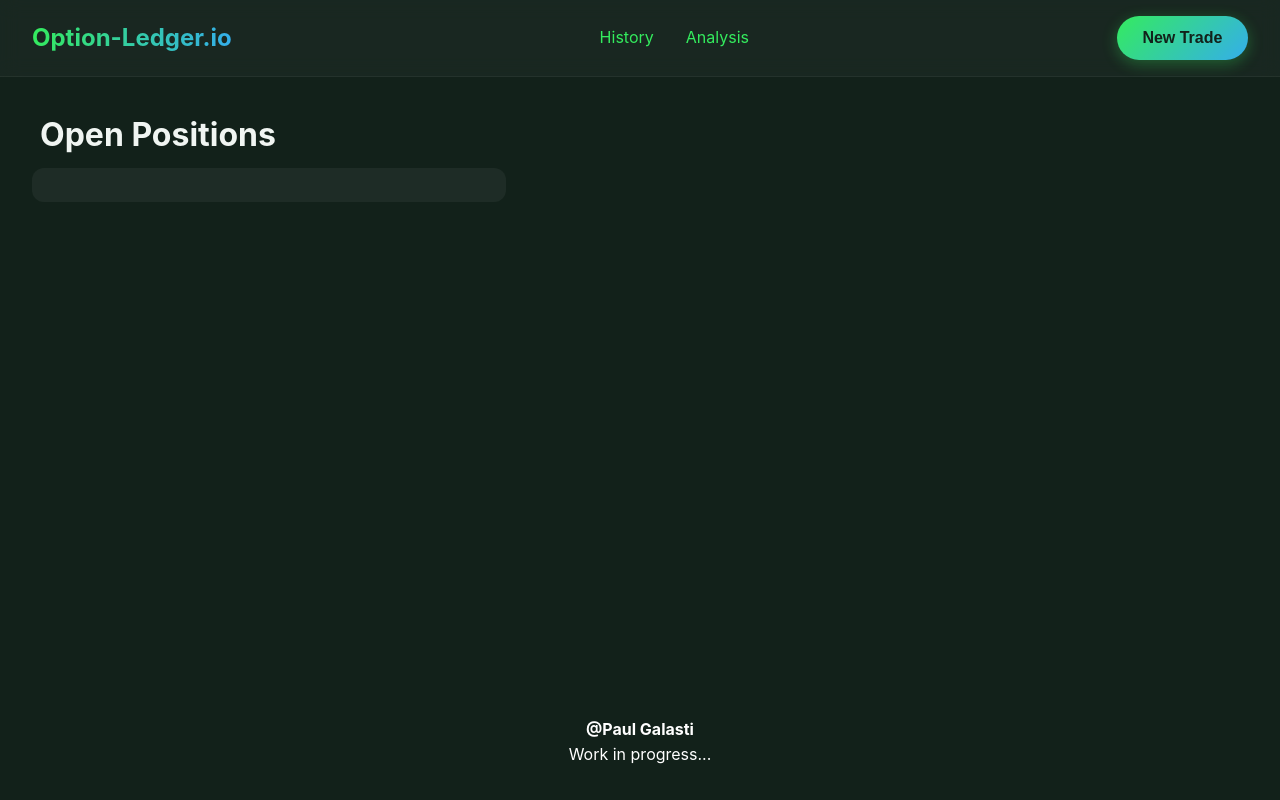
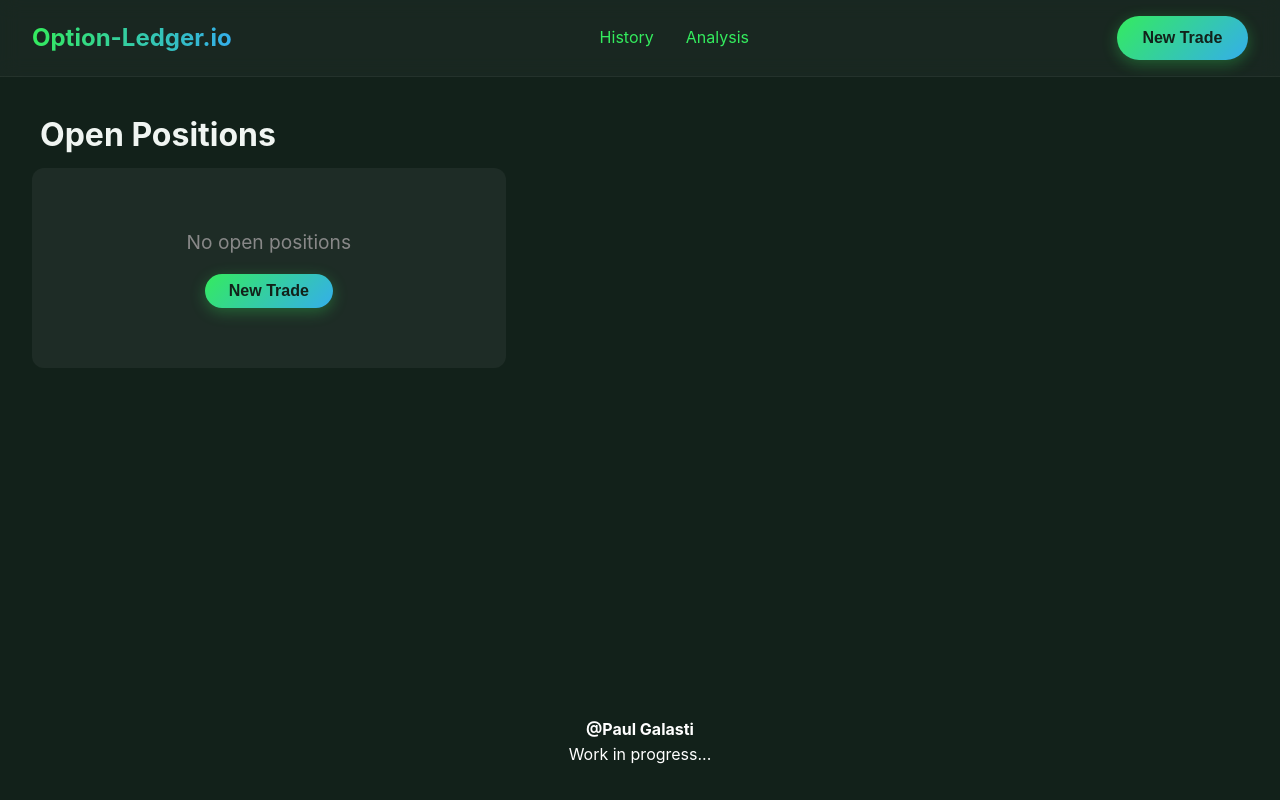
Before and after one commit to pgalasti/option-ledger, a React (Vite) app: page / in a window 1280 px wide. Built offline with nearby package versions, Linux system fonts and the light colour scheme.

Commit message:
Better look if there's no open positions

```diff
--- a/src/App.jsx
+++ b/src/App.jsx
@@ -28,7 +28,7 @@ function App() {
       <Navbar onNewTradeClick={() => setIsNewTradeOpen(true)} />
 
       <main className="app-main" style={{ paddingTop: '2rem', paddingLeft: '2rem', paddingRight: '2rem' }}>
-        <Dashboard positions={positions} />
+        <Dashboard positions={positions} onNewTradeClick={() => setIsNewTradeOpen(true)} />
       </main>
 
       <NewTradeForm
--- a/src/components/Dashboard.jsx
+++ b/src/components/Dashboard.jsx
@@ -1,11 +1,11 @@
 import React from 'react';
 import OpenPositions from './OpenPositions';
 
-const Dashboard = ({ positions }) => {
+const Dashboard = ({ positions, onNewTradeClick }) => {
     return (
         <div className="dashboard-grid">
             <div className="dashboard-left">
-                <OpenPositions positions={positions} />
+                <OpenPositions positions={positions} onNewTradeClick={onNewTradeClick} />
             </div>
             <div className="dashboard-right">
             </div>
--- a/src/components/OpenPositions.jsx
+++ b/src/components/OpenPositions.jsx
@@ -1,6 +1,24 @@
 import PositionSummary from './PositionSummary';
 
-const OpenPositions = ({ positions }) => {
+const OpenPositions = ({ positions, onNewTradeClick }) => {
+
+    if (!positions || positions.length === 0) {
+        return (
+            <div>
+                <h1 style={{ marginLeft: '0.5rem' }}>Open Positions</h1>
+                <div className="card card-open-positions" style={{ marginTop: '0.5rem', display: 'flex', flexDirection: 'column', alignItems: 'center', justifyContent: 'center', minHeight: '200px', color: '#888' }}>
+                    <p style={{ fontSize: '1.2rem', marginBottom: '1rem' }}>No open positions</p>
+                    <button
+                        onClick={onNewTradeClick}
+                        className="btn btn-primary"
+                        style={{ padding: '0.5rem 1.5rem' }}
+                    >
+                        New Trade
+                    </button>
+                </div>
+            </div>
+        );
+    }
 
     return (
         <div>
```
